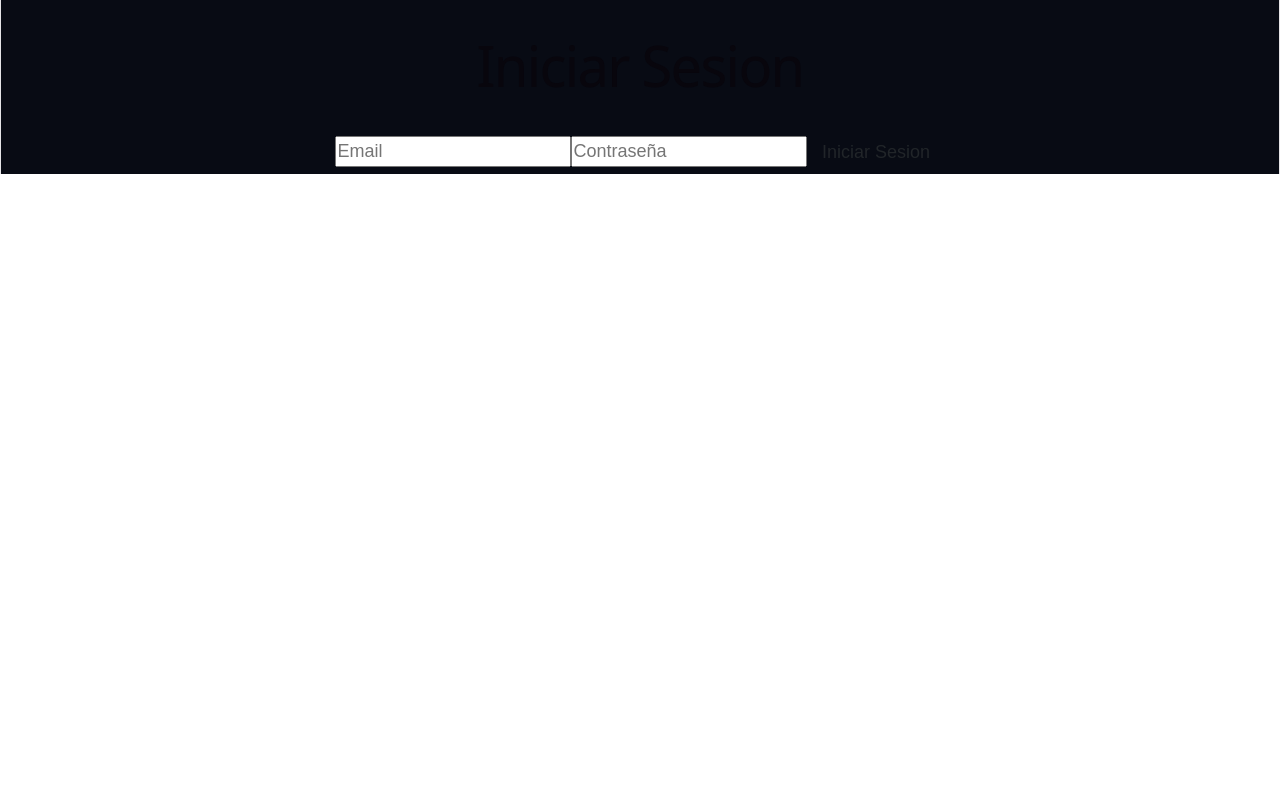
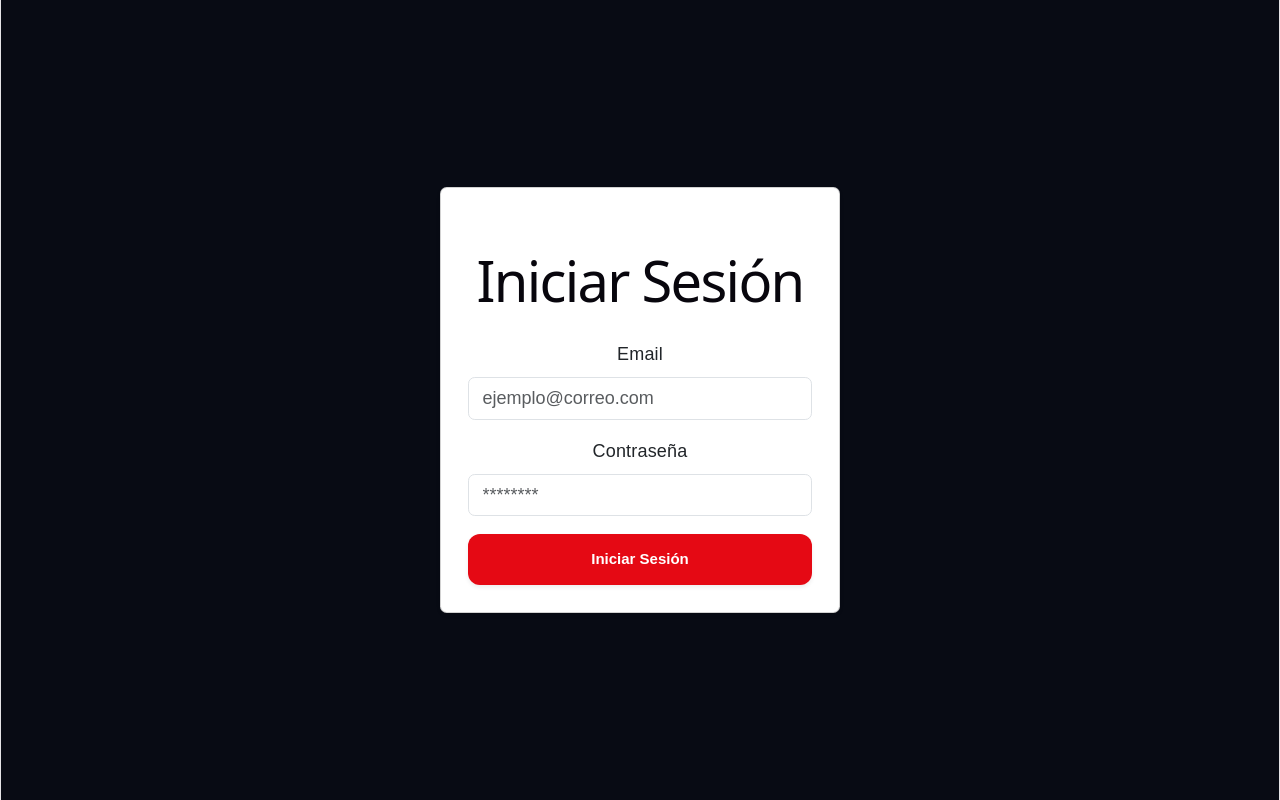
Before and after one commit to M-Sebastian1980/WeDePeliculas-SegundoProyecto, a React (Vite) app: page /login in a window 1280 px wide. Built offline with nearby package versions, Linux system fonts and the light colour scheme.

Commit message:
diseño de login terminado

```diff
--- a/src/pages/Login.jsx
+++ b/src/pages/Login.jsx
@@ -1,6 +1,7 @@
 import { useEffect } from "react"
 import { SubirUsuarios } from "../data/users"
 import { useNavigate } from "react-router"
+
 
 function LoginPage (){
 
@@ -51,29 +52,35 @@ function LoginPage (){
 
     return(
         <>
-       <div className="container-form">
-        <h1>Iniciar Sesion</h1>
-        <form onSubmit={(e)=>{handleLogin(e)}}>
+        <div className="container d-flex justify-content-center align-items-center vh-100">
+        <div className="card p-4 shadow-sm" style={{ width: '100%', maxWidth: '400px' }}>
+        <h1 className="text-center mb-4">Iniciar Sesión</h1>
+        <form onSubmit={(e) => handleLogin(e)}>
+        <div className="mb-3">
+          <label className="form-label">Email</label>
           <input
-                className="input-email"
+            className="form-control"
             type="email"
             name="email"
-                placeholder="Email"
-                minLength={4}
-                maxLength={100}
+            placeholder="ejemplo@correo.com"
             required
           />
+        </div>
+        <div className="mb-3">
+          <label className="form-label">Contraseña</label>
           <input
-                className="input-password"
+            className="form-control"
             type="password"
             name="password"
-                placeholder="Contraseña"
-                minLength={8}
-                maxLength={100}
+            placeholder="********"
             required
           />
-            <button className="btn">Iniciar Sesion</button>
+        </div>
+        <button className="btn btn-primary w-100 shadow-sm" type="submit">
+          Iniciar Sesión
+        </button>
       </form>
+        </div>
        </div>
         </>
     )
```
Lines whose indentation alone changed are shown as unchanged.
